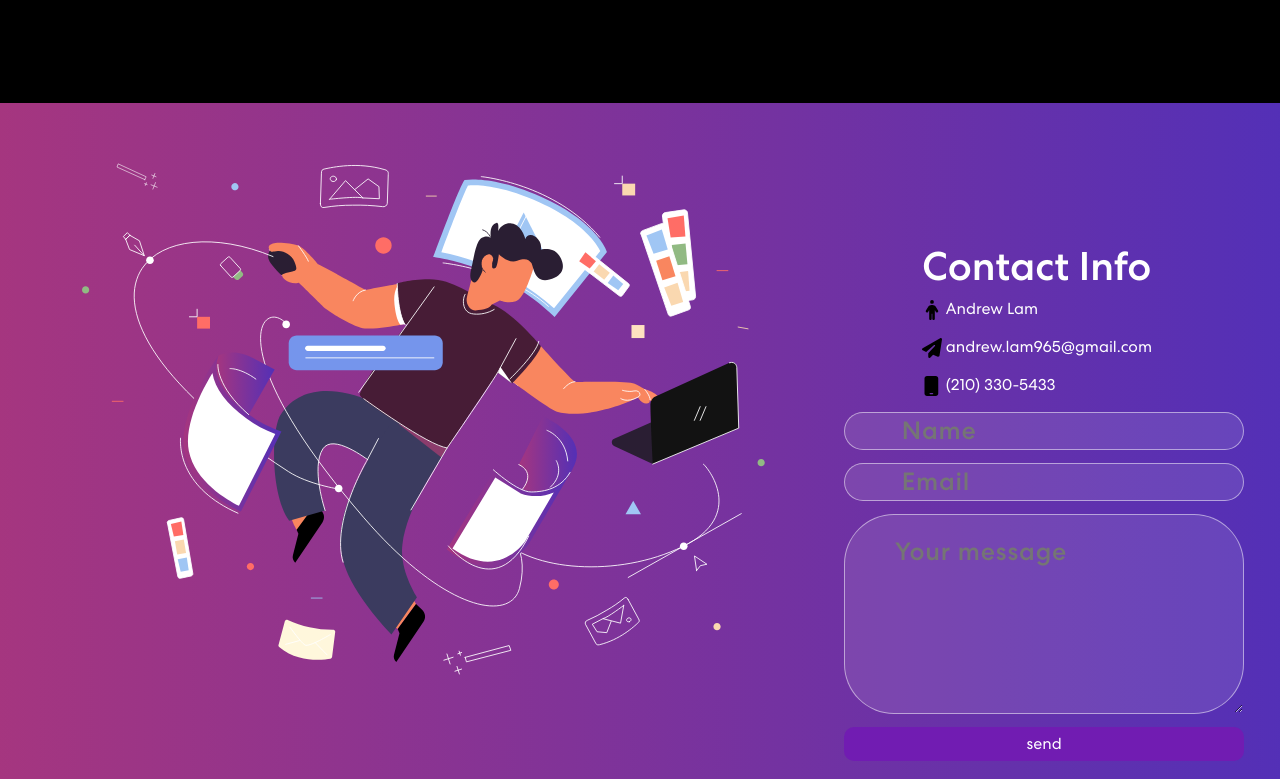
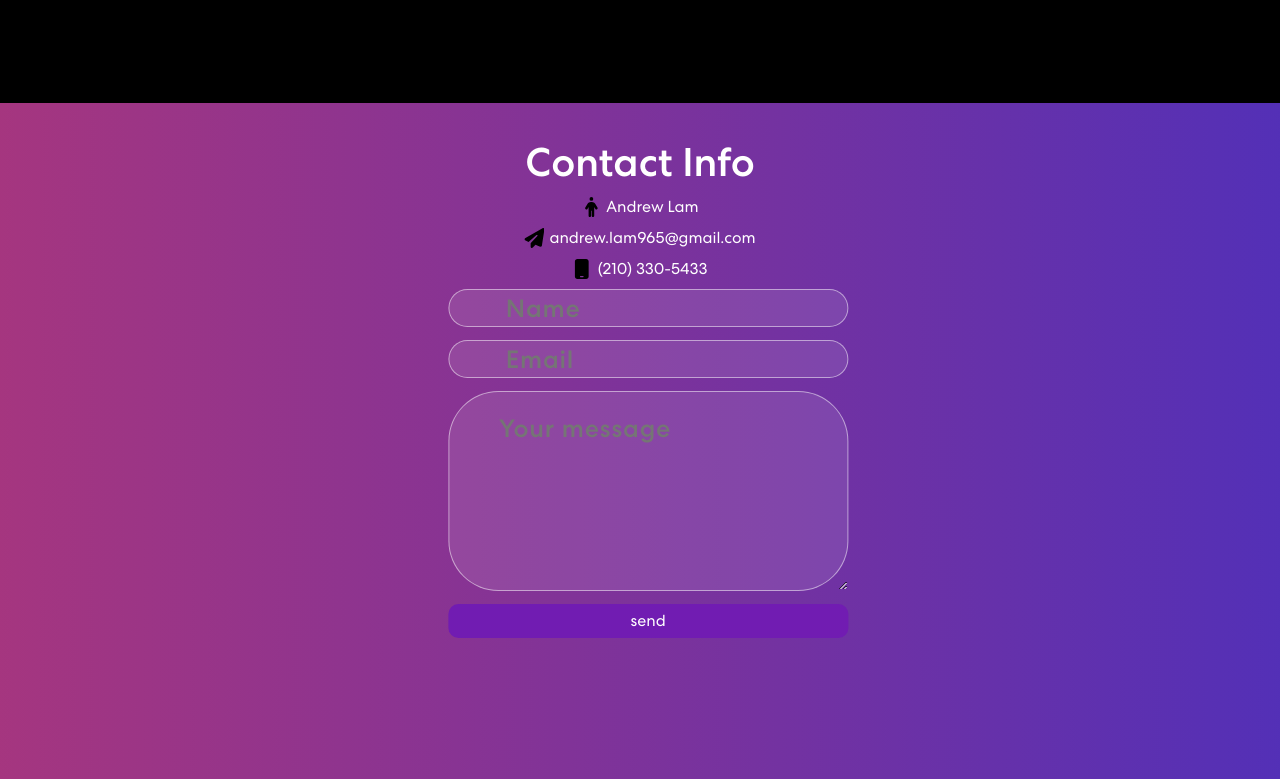
Before and after one commit to AndrewL14/AndrewLam14.github.io, a React (Create React App) app: page / in a window 1280 px wide. Shown: the part 2241-3020 px from the top of the page. Built offline with nearby package versions, Linux system fonts and the light colour scheme.

Commit message:
deleted img and centered form.

```diff
--- a/src/App.css
+++ b/src/App.css
@@ -481,17 +481,19 @@ nav.navbar .navbar-toggler[aria-expanded="true"] .navbar-toggler-icon {
 /************ Contact Css ************/
 .contact {
   background: linear-gradient(90.21deg, #AA367C -5.91%, #4A2FBD 111.58%);
-  padding: 60px 0 350px 0;
+  padding: 350px 0 350px 0;
+  display: flex;
+  justify-content: center;
+  align-items: center;
+  text-align: center;
 }
+
 .contact {
   position: relative;
   max-width: 100%;
   margin: 0 auto;
 }
-.contact img {
-  right: 10%;
-  width: 125%;
-}
+
 .form {
   position: absolute;
   top: 100%;
@@ -504,46 +506,56 @@ nav.navbar .navbar-toggler[aria-expanded="true"] .navbar-toggler-icon {
   border: none;
   gap: 5px;
 }
+
 .form input {
   border: none;
   height: 20px;
   border-radius: 1px;
 }
+
 .form textarea {
   height: 200px;
   border: none;
   border-radius: 1px;
 }
+
 .form button {
   background-color: rgb(113, 28, 178);
-  color: White;
+  color: white;
   border: none;
   font-weight: lighter;
   border-radius: 10px;
   padding: 5px;
 }
+
 .contact-bottom {
   position: absolute;
-  top: 15%;
-  right: 10%;
-  margin: 0 auto;
+  top: 5%;
+  left: 50%;
+  transform: translateX(-50%);
 }
+
 .contact-bottom p {
-  top: 10%;
-  right: 5%;
-  width: 150%;
-  right: 150%;
+  display: flex;
+  align-items: center;
+  justify-content: center;
+  margin: 10px 0;
 }
+
 .contact-bottom p img {
   width: 20px;
   height: 20px;
+  margin-right: 5px;
 }
+
 .contact h2 {
-	font-size: 45px;
-	font-weight: 700;
+  font-size: 45px;
+  font-weight: 700;
   margin-bottom: 30px;
 }
-.contact form input, .contact form textarea {
+
+.contact form input,
+.contact form textarea {
   width: 100%;
   background: rgba(255, 255, 255, 0.1);
   border: 1px solid rgba(255, 255, 255, 0.5);
@@ -555,6 +567,24 @@ nav.navbar .navbar-toggler[aria-expanded="true"] .navbar-toggler-icon {
   font-size: 25px;
   letter-spacing: 0.8px;
   transition: 0.3s ease-in-out;
+  scrollbar-width: thin;
+  scrollbar-color: rgba(255, 255, 255, 0.5) rgba(0, 0, 0, 0.1);
+}
+.contact textarea::-webkit-scrollbar {
+  width: 8px;
+}
+
+.contact textarea::-webkit-scrollbar-track {
+  background: rgba(0, 0, 0, 0.1);
+}
+
+.contact textarea::-webkit-scrollbar-thumb {
+  background-color: rgba(255, 255, 255, 0.5);
+  border-radius: 4px;
+}
+
+.contact textarea::-webkit-scrollbar-thumb:hover {
+  background-color: rgba(255, 255, 255, 0.8);
 }
 
 /************ Footer Css ************/
--- a/src/components/Contact.js
+++ b/src/components/Contact.js
@@ -39,15 +39,9 @@ export const Contact = () => {
   return (
     <section className="contact" id="connect">
       <Container>
-        <Row className="align-items-center">
-          <Col className="main-img-center">
-            <TrackVisibility>
-              {({ isVisible }) =>
-                <img className={isVisible ? "animate__animated animate__zoomIn" : ""} id="contact-main-img" src={contactImg} alt="Contact Us"/>
-              }
-            </TrackVisibility>
-          </Col>
-          <Col size={12} md={6}>
+
+
+
             <TrackVisibility>
               {({ isVisible }) =>
                 <div className={isVisible ? "animate__animated animate__fadeIn" : ""}>
@@ -67,8 +61,8 @@ export const Contact = () => {
                   </div>
               </div>}
             </TrackVisibility>
-          </Col>
-        </Row>
+
+
       </Container>
     </section>
   )
```
